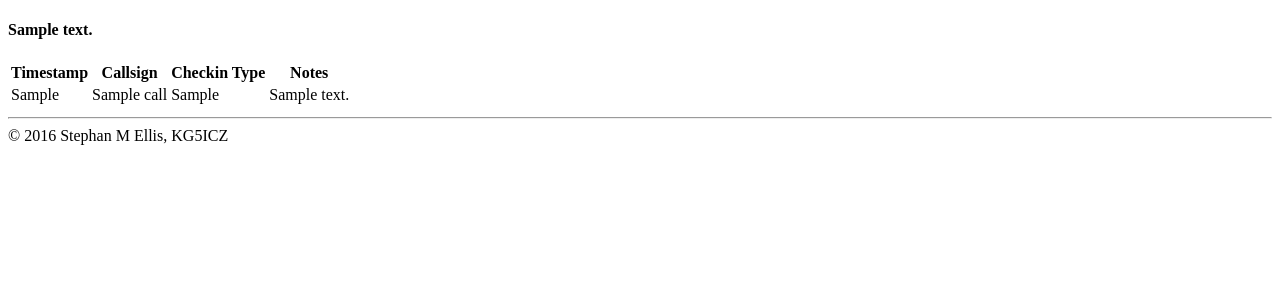
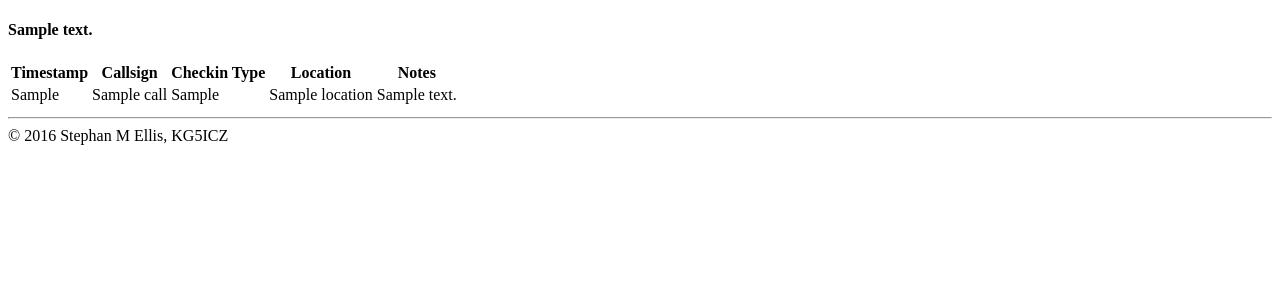
Before and after one commit to stephanellis/netmanager, a Python web app: template netmanager/templates/view_net.html in a window 1280 px wide. Shown: the part 92-392 px from the top of the page. Run offline with Jinja, Linux system fonts and the light colour scheme; the template is opened without the code that fills it: most values are stand-ins (such as "Sample title", 1, 10 or a date in 2020).

Commit message:
added location to live view

```diff
--- a/netmanager/templates/view_net.html
+++ b/netmanager/templates/view_net.html
@@ -12,6 +12,7 @@
             <th>Timestamp</th>
             <th>Callsign</th>
             <th>Checkin Type</th>
+            <th>Location</th>
             <th>Notes</th>
           </tr>
         </thead>
@@ -21,6 +22,7 @@
             <td>{{ c.dt }}</td>
             <td>{{ c.Operator.call }}</td>
             <td>{{ c.checkin_type }}</td>
+            <td>{{ c.location }}</td>
             <td>{{ c.notes }}</td>
           </tr>
           {% endfor %}
```
